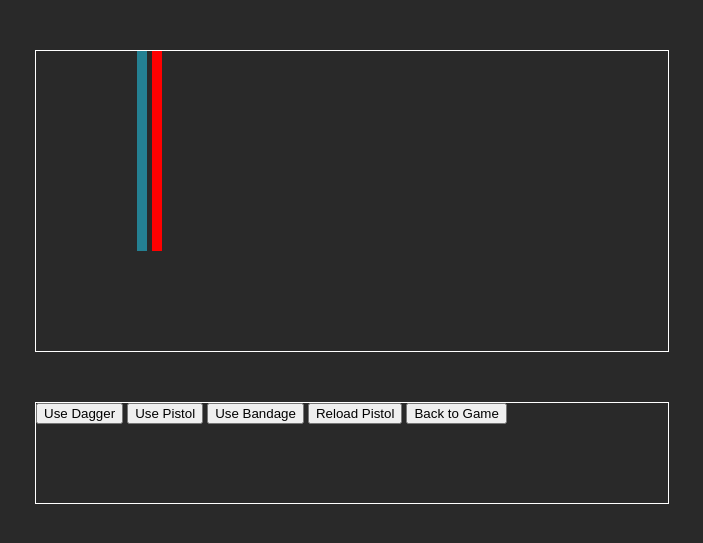
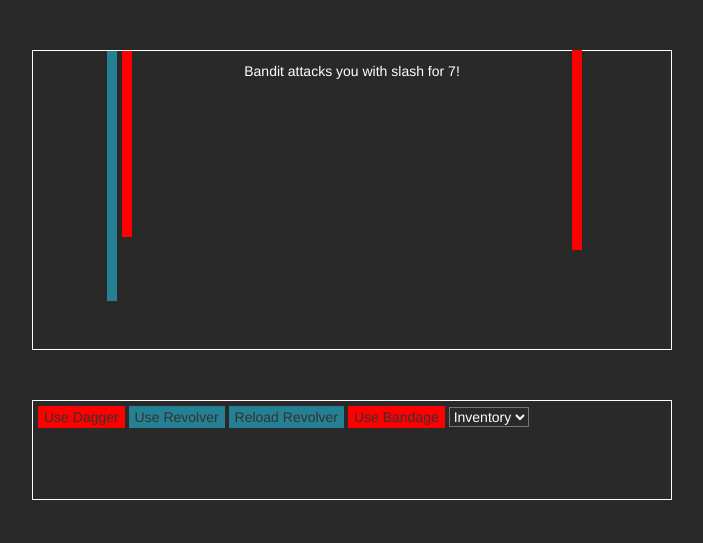
Before and after one commit to EvilNick2/college-game-project, a PHP site: page / in a window 1280 px wide. Shown: the top 543 px of the page, without its empty margins (288-991 px from the left). Run offline with PHP 8.4, Linux system fonts and the light colour scheme; some libraries are stand-ins or nearby versions.

Commit message:
Added JavaScript game logic

```diff
--- a/css/style.css
+++ b/css/style.css
@@ -1,10 +1,12 @@
 :root {
 	--background-color: #292929;
 	--foreground-color: white;
+	--health-color: red;
+	--ammo-color: #248092;
 }
 
 body {
-	background-color: var(--background-color)
+	background-color: var(--background-color);
 }
 
 #console {
@@ -25,7 +27,7 @@ pre {
 	color: var(--foreground-color);
 }
 
-.textbox {
+.textBox {
 	margin: auto;
 	display: block;
 }
@@ -35,6 +37,8 @@ pre {
 	width: 50%;
 	margin: auto;
 }
+
+/*Begin Combat */
 
 .combat {
 	border: 1px solid var(--foreground-color);
@@ -56,17 +60,77 @@ pre {
 }
 
 #playerHealth {
-	background: red;
+	background: var(--health-color);
 	width: 10px;
 	height: 200px;
 	position: absolute;
-	left: 440px;
+	left: 410px;
 }
 
 #playerAmmo {
-	background: #248092;
+	background: var(--ammo-color);
 	width: 10px;
 	height: 200px;
 	position: absolute;
-	left: 425px;
+	left: 395px;
 }
+
+#enemyHealth {
+	background: var(--health-color);
+	width: 10px;
+	height: 200px;
+	position: absolute;
+	right: 410px;
+	top: 50px;
+}
+
+#enemyAmmo {
+	background: var(--ammo-color);
+	width: 10px;
+	height: 200px;
+	position: absolute;
+	right: 395px;
+	top: 50px;
+}
+
+/* Combat buttons */
+.combatButton {
+	margin-top: 5px;
+	background: gray;
+	border: none;
+	display: inline-block;
+	text-decoration: none;
+}
+
+#useDagger {
+	background: var(--health-color);
+	margin-left: 5px;
+}
+
+#useRevolver {
+	background: var(--ammo-color);
+}
+
+#reloadRevolver {
+	background: var(--ammo-color);
+}
+
+#useBandage {
+	background: var(--health-color);
+}
+
+#inventory {
+	background-color: var(--background-color);
+	color: var(--foreground-color);
+	position: relative;
+}
+
+option {
+	color: var(--foreground-color);
+}
+
+#restart {
+	float: right;
+	margin-right: 5px;
+	display: none;
+}
--- a/index.html
+++ b/index.html
@@ -4,25 +4,36 @@
 <head>
 	<meta charset="UTF-8">
 	<meta name="viewport" content="width=device-width, initial-scale=1.0">
-	<link rel="stylesheet" href="css/style.css">
+	<link rel="stylesheet" href="css/style.css" type="text/css">
+	<script src="http://code.jquery.com/jquery-1.11.0.min.js"></script>
+	<script src="http://code.jquery.com/jquery-migrate-1.2.1.min.js"></script>
+	<link rel="stylesheet" href="http://maxcdn.bootstrapcdn.com/bootstrap/3.2.0/css/bootstrap.min.css">
+	<script src="https://maxcdn.bootstrapcdn.com/bootstrap/3.2.0/js/bootstrap.min.js"></script>
+	<script src="js/main.js"></script>
 	<title>College Game Project</title>
 </head>
 
-<body>
+<body style="background-color: #292929">
 	<div class="combat">
-		<div id="playerHealth" class="left"></div>
+		<div id="playerHealth"></div>
 		<div id="playerAmmo"></div>
 		<div class="combatOutput">
-			<p class="text-center combatOutputText"></p>
+			<p class="text-center combatOutputText">
+			<p>
 		</div>
 		<div id="enemyHealth"></div>
 	</div>
 	<div class="combatMenu">
 		<button type="button" class="combatButton" id="useDagger">Use Dagger</button>
-		<button type="button" class="combatButton" id="usePistol">Use Pistol</button>
+		<button type="button" class="combatButton" id="useRevolver">Use Revolver</button>
+		<button type="button" class="combatButton" id="reloadRevolver">Reload Revolver</button>
 		<button type="button" class="combatButton" id="useBandage">Use Bandage</button>
-		<button type="button" class="combatButton" id="reloadPistol">Reload Pistol</button>
-		<button type="button" class="combatButton" id="restart">Back to Game</button>
+		<!-- <button type="button" class="combatButton" id="fightSherrif">Swap enemies</button> -->
+		<select id="inventory">
+			<option>Inventory</option>
+		</select>
+		<button type="button" class="combatButton" id="restart">Restart</button>
+
 	</div>
 </body>
 
--- /dev/null
+++ b/js/main.js
@@ -0,0 +1,279 @@
+$(document).ready(function () {
+	function attachListeners() {
+		document
+			.getElementById("useDagger")
+			.addEventListener("click", useDagger, false);
+		document
+			.getElementById("useRevolver")
+			.addEventListener("click", usePistol, false);
+		document
+			.getElementById("reloadRevolver")
+			.addEventListener("click", reloadRevolver, false);
+		document
+			.getElementById("useBandage")
+			.addEventListener("click", useBandage, false);
+		document
+			.getElementById("restart")
+			.addEventListener("click", restart, false);
+	}
+
+	attachListeners();
+
+	var player = {
+		health: 100,
+		ammo: 5,
+		inventory: [
+			"dagger",
+			"sword",
+			["bandage", 2],
+			["ammoLoader", 2]
+		],
+		travelHistory: []
+	}
+
+	var dagger = {
+		name: "Small Dagger",
+		stats: 5,
+		damageType: "slash"
+	}
+
+	var pistol = {
+		name: "Revolver",
+		stats: 20,
+		damageType: "piercing",
+		ammoCost: 1,
+		owned: false
+	}
+
+	var ammoLoader = {
+		name: "Ammo Loader",
+		stats: 5,
+		owned: 2
+	}
+
+	var bandage = {
+		name: "Bandage",
+		stats: 25,
+		owned: 2
+	};
+
+	var bandit = {
+		name: "Bandit",
+		greeting:
+			"",
+		health: 100,
+		attackFirst: true,
+		moveNum: 2,
+		moves: [
+			["punch", 5],
+			["slash", 8]
+		],
+		vulnerability: ["piercing", 5]
+	}
+
+	var sherrif = {}
+
+	let playerEquipped = dagger;
+	let playerDamage;
+	let playerRealDamage;
+	let enemyMove;
+	let enemyDamage;
+	let enemy;
+	let hasAttacked = true;
+
+	function combatPrint(input) {
+		$(".combatOutput")
+			.append("<p class='text-center'>" + input + "</p>");
+		var combatOutputDiv = document.querySelector(".combat");
+		combatOutputDiv.scrollTop = combatOutputDiv.scrollHeight;
+		$("#commandline").val("");
+	}
+
+	function gameOverCheck(playerHealth, enemyHealth) {
+		if (playerHealth <= 0) {
+			combatPrint("You lose. Refresh to try again.");
+			return true;
+		} else if (enemyHealth <= 0) {
+			combatPrint("You've defeated the " + enemy.name + ".");
+			$("#restart").fadeIn(1000);
+			return true;
+		}
+		return false;
+	}
+
+	function calcDamage(max, min) {
+		return Math.random() * (max - min) + min;
+	}
+
+	function calcEnemyMove(name) {
+		var movesNum = name.moveNum;
+		return Math.floor(calcDamage(movesNum + 1, 1)) - 1;
+	}
+
+	function calcHealthBar(name, health) {
+		document.getElementById(name).style.height = health * 2 + "px";
+	}
+
+	function calcAmmoBar(name, ammo) {
+		document.getElementById(name).style.height = ammo * 50 + "px";
+	}
+
+	function checkDamageType(damageTypeAttacking, enemyDamageType) {
+		if (damageTypeAttacking.damageType === enemyDamageType.vulnerability[0]) {
+			return enemyDamageType.vulnerability[1];
+		}
+	}
+
+	function inventorySearch(input) {
+		for (var i = 0; i < player.inventory.length + 1; i++) {
+			if (player.inventory[i] === input) {
+				return true;
+			} else {
+				return false;
+			}
+		}
+	}
+
+	function enemyTurn() {
+		enemyMove = calcEnemyMove(enemy);
+		enemyDamage = calcDamage(enemy.moves[enemyMove][1], 1);
+		var enemyRealDamage = Math.floor(enemyDamage);
+		player.health = player.health - enemyRealDamage;
+		combatPrint(
+			enemy.name +
+			" attacks you with " +
+			enemy.moves[enemyMove][0] +
+			" for " +
+			enemyRealDamage +
+			"!"
+		);
+		calcHealthBar("playerHealth", player.health);
+		hasAttacked = true;
+		for (var i = 0; i < player.inventory.length; i++) {
+			var inventoryOption = player.inventory[i];
+			var createOption = document.createElement("option");
+			createOption.textContext = inventoryOption;
+			createOption.value = inventoryOption;
+			document.getElementById("inventory").appendChild(createOption);
+		}
+	}
+
+	function useDagger() {
+		if (hasAttacked === false) {
+			return combatPrint("You are still recovering from your attack.");
+		}
+		if (
+			gameOverCheck(player.health, enemy.health) === false &&
+			hasAttacked === true
+		) {
+			playerDamage = calcDamage(playerEquipped.stats, 1);
+			playerRealDamage = Math.floor(playerDamage);
+			enemy.health = enemy.health - playerRealDamage;
+			combatPrint(
+				"You attack " +
+				enemy.name +
+				" with your " +
+				playerEquipped.name +
+				" for " +
+				playerRealDamage
+			);
+			calcHealthBar("enemyHealth", enemy.health);
+			setTimeout(enemyTurn, 1000);
+			hasAttacked = false;
+		} else {
+			combatPrint("The game is over.");
+		}
+	}
+
+	function usePistol() {
+		if (hasAttacked === false) {
+			return combatPrint("You are still recovering from your attack.");
+		}
+		if (
+			gameOverCheck(player.health, enemy.health) === false &&
+			hasAttacked === true &&
+			player.ammo >= 1
+		) {
+			playerDamage = calcDamage(pistol.stats, 1);
+			playerRealDamage = Math.floor(playerDamage);
+			enemy.health = enemy.health - playerRealDamage;
+			player.ammo = player.ammo - pistol.ammoCost;
+			combatPrint(
+				"You shoot your revolver at " + enemy.name + " for " + playerRealDamage
+			);
+			if (checkDamageType(pistol, enemy) > 0) {
+				combatPrint(
+					"Revolver does extra damage " + enemy.vulnerability[1] + " damage"
+				);
+				enemy.health = enemy.health - enemy.vulnerability[1];
+			}
+			calcHealthBar("enemyHealth", enemy.health);
+			calcAmmoBar("playerAmmo", player.ammo);
+			setTimeout(enemyTurn, 1000);
+			hasAttacked = false;
+		} else {
+			combatPrint("You do not have enough bullets");
+		}
+	}
+
+	function reloadRevolver() {
+		if (hasAttacked === false) {
+			return combatPrint("You are still recovering from your attack.");
+		}
+		if (player.ammo != 0) {
+			return combatPrint("You aren't out of ammo yet!");
+		}
+		if (ammoLoader.owned > 0) {
+			player.ammo = player.ammo + ammoLoader.stats;
+			ammoLoader.owned = ammoLoader.owned - 1;
+			combatPrint("You reloaded your Revolver.");
+			calcAmmoBar("playerAmmo", player.ammo);
+			setTimeout(enemyTurn, 1000);
+			hasAttacked = false;
+		} else {
+			combatPrint("You don't have anymore spare ammo.")
+		}
+	}
+
+	function useBandage() {
+		if (hasAttacked === false) {
+			return combatPrint("You are still recovering from your attack.");
+		}
+		if (bandage.owned > 0) {
+			player.health = player.health + bandage.stats;
+			bandage.owned = bandage.owned - 1;
+			combatPrint("You used a bandage. Your wounds stop bleeding");
+			calcHealthBar("playerHealth", player.health);
+			setTimeout(enemyTurn, 1000);
+			hasAttacked = false;
+		} else {
+			combatPrint("You don't have any bandages.");
+		}
+	}
+
+	function combatSelect() {
+		if (enemy == bandit) {
+			combat(player, bandit);
+			player.health = 100;
+			player.ammo = 5;
+		} else {
+			combat(player, sherrif);
+			player.health = 100;
+			player.ammo = 5;
+		}
+	}
+
+	function combat(player, enemyFighting) {
+		enemy = enemyFighting;
+		combatPrint(enemy.greeting);
+		if (enemy.attackFirst == true) {
+			enemyTurn();
+		}
+		document.getElementById("enemyHealth").style.height = enemy.health + "px";
+	}
+
+	combat(player, bandit);
+	calcHealthBar("playerHealth", player.health)
+	calcHealthBar("enemyHealth", enemy.health)
+	calcAmmoBar("playerAmmo", player.ammo)
+});
```
